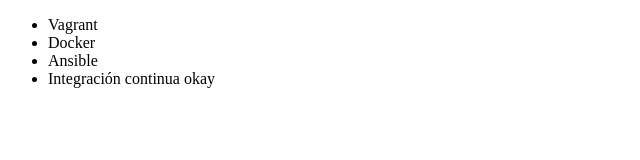
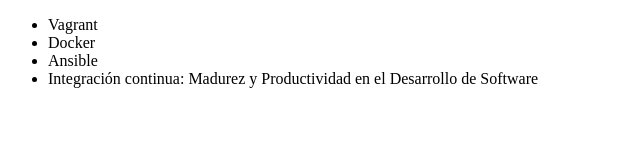
Before and after one commit to toaarp/alura-git, a plain HTML site: page index.html in a window 1280 px wide. Shown: the whole page, without its empty margins (0-640 px from the left). Drawn offline with Linux system fonts and the light colour scheme.

Commit message:
Renombrando curso de Integración Continua

```diff
--- a/index.html
+++ b/index.html
@@ -9,7 +9,7 @@
          <li> Vagrant </li>
          <li> Docker </li>
          <li> Ansible </li>
-         <li> Integración continua okay</li>
+         <li> Integración continua: Madurez y Productividad en el Desarrollo de Software</li>
      </ul>
 </body>
 </html>
```
